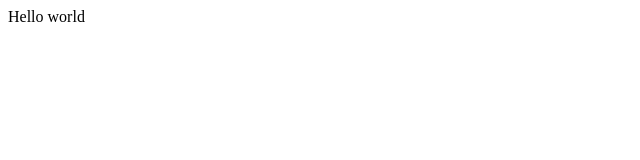
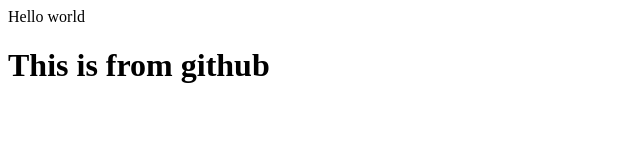
Before and after one commit to mehfuzshaikh/first-demo, a plain HTML site: page index.html in a window 1280 px wide. Shown: the whole page, without its empty margins (0-640 px from the left). Drawn offline with Linux system fonts and the light colour scheme.

Commit message:
Update index.html add h1

```diff
--- a/index.html
+++ b/index.html
@@ -1 +1,2 @@
 <p>Hello world</p>
+<h1>This is from github</h1>
```
